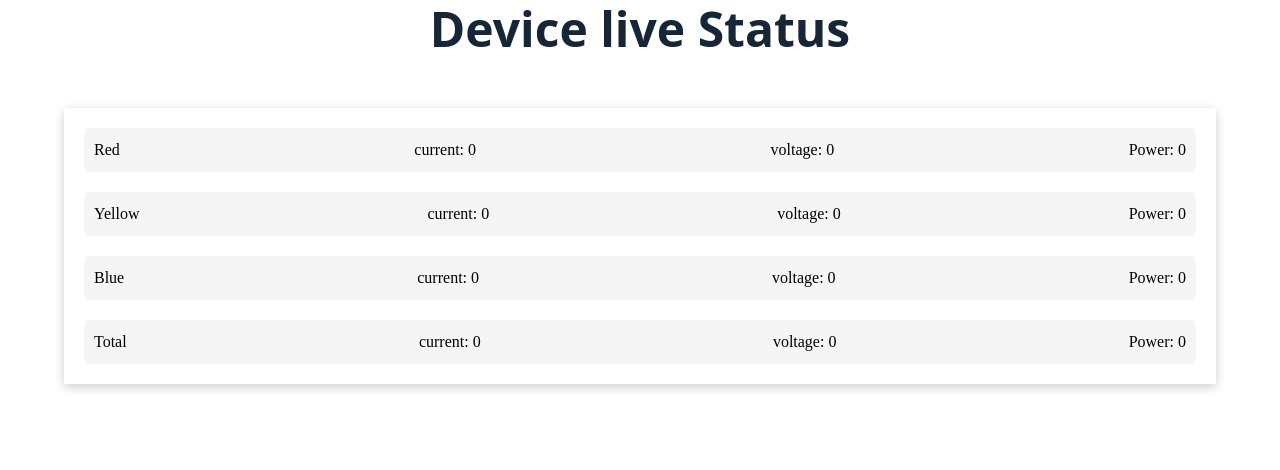
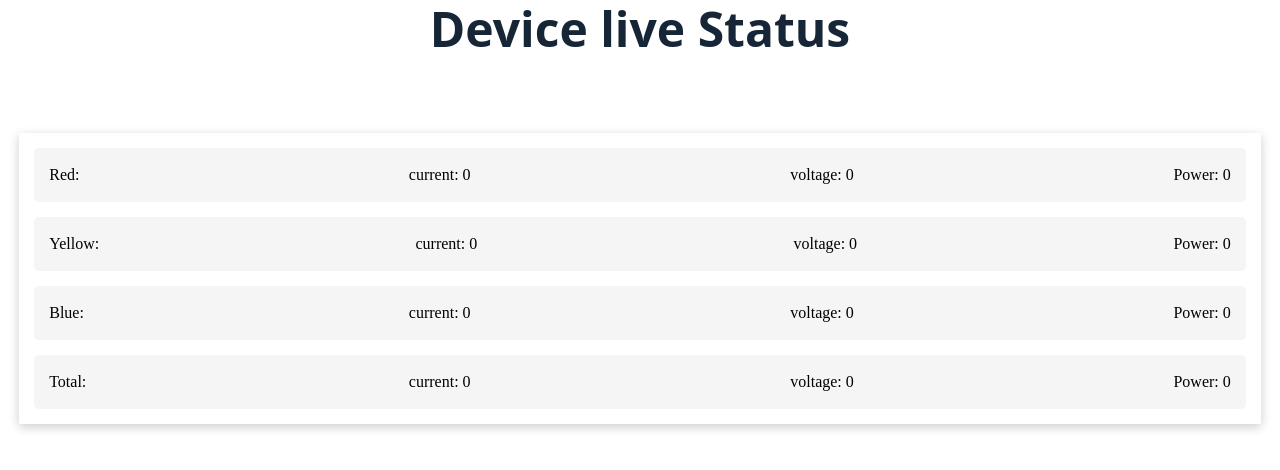
Before and after one commit to Epvi/landing_page, a Next.js app: page / in a window 1280 px wide. Shown: the top 470 px of the page. Built offline with nearby package versions, Linux system fonts and the light colour scheme; no server answers.

Commit message:
Final Commit 5

```diff
--- a/pages/index.js
+++ b/pages/index.js
@@ -59,7 +59,7 @@ export default function Home() {
           {socketData !== {} && (
             <>
               <div className={phaseStyle.Info_box_container}>
-                <div className={phaseStyle.red}>Red</div>
+                <div className={phaseStyle.red}>Red:</div>
                 <div className={phaseStyle.red}> current: {current1}</div>
                 <div className={phaseStyle.red}> voltage: {voltage1}</div>
                 <div className={phaseStyle.red}>
@@ -67,7 +67,7 @@ export default function Home() {
                 </div>
               </div>
               <div className={phaseStyle.Info_box_container}>
-                <div className={phaseStyle.red}>Yellow</div>
+                <div className={phaseStyle.red}>Yellow: </div>
                 <div className={phaseStyle.red}> current: {current2}</div>
                 <div className={phaseStyle.red}> voltage: {voltage2}</div>
                 <div className={phaseStyle.red}>
@@ -75,7 +75,7 @@ export default function Home() {
                 </div>
               </div>
               <div className={phaseStyle.Info_box_container}>
-                <div className={phaseStyle.red}>Blue</div>
+                <div className={phaseStyle.red}>Blue: </div>
                 <div className={phaseStyle.red}> current: {current3}</div>
                 <div className={phaseStyle.red}> voltage: {voltage3}</div>
                 <div className={phaseStyle.red}>
@@ -84,7 +84,7 @@ export default function Home() {
               </div>
               {/* Total Power */}
               <div className={phaseStyle.Info_box_container}>
-                <div className={phaseStyle.red}>Total </div>
+                <div className={phaseStyle.red}>Total: </div>
                 <div className={phaseStyle.red}>
                   current: {current1 + current2 + current3}
                 </div>
--- a/styles/phaseStyle.module.css
+++ b/styles/phaseStyle.module.css
@@ -28,7 +28,8 @@
   /* border: outset gray; */
   box-shadow: 0 3px 10px rgb(0 0 0 / 0.2);
   overflow: auto;
-  width: 90%;
+  width: 97%;
+  margin-top: 25px;
   /* height: 50vh; */
 }
 
@@ -38,5 +39,10 @@
   background-color: whitesmoke;
   border-radius: 5px;
   padding: 10px;
-  margin: 20px;
+  margin: 15px;
 }
+
+.red {
+  min-width: 50px;
+  padding: 5px;
+}
```
